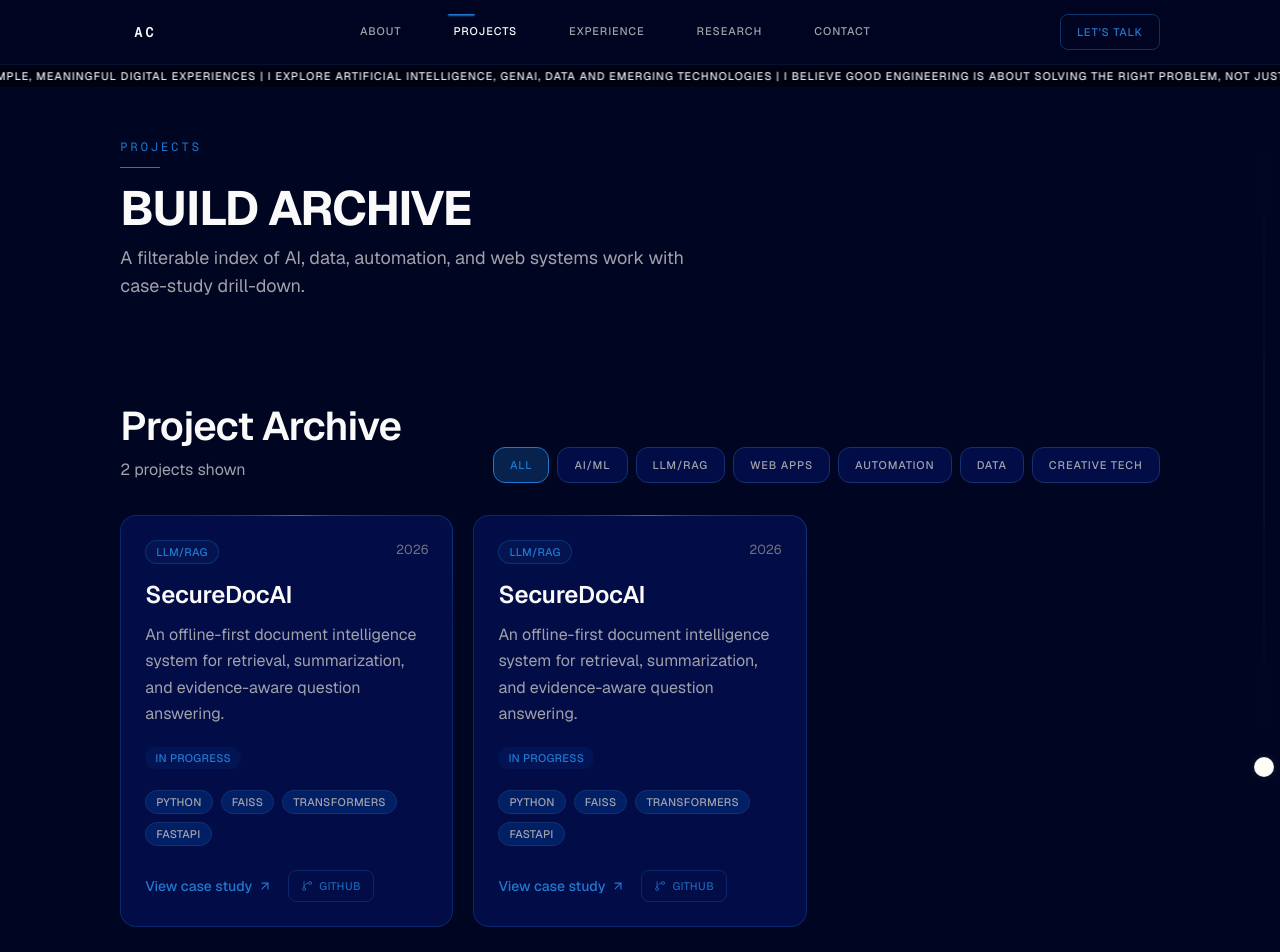
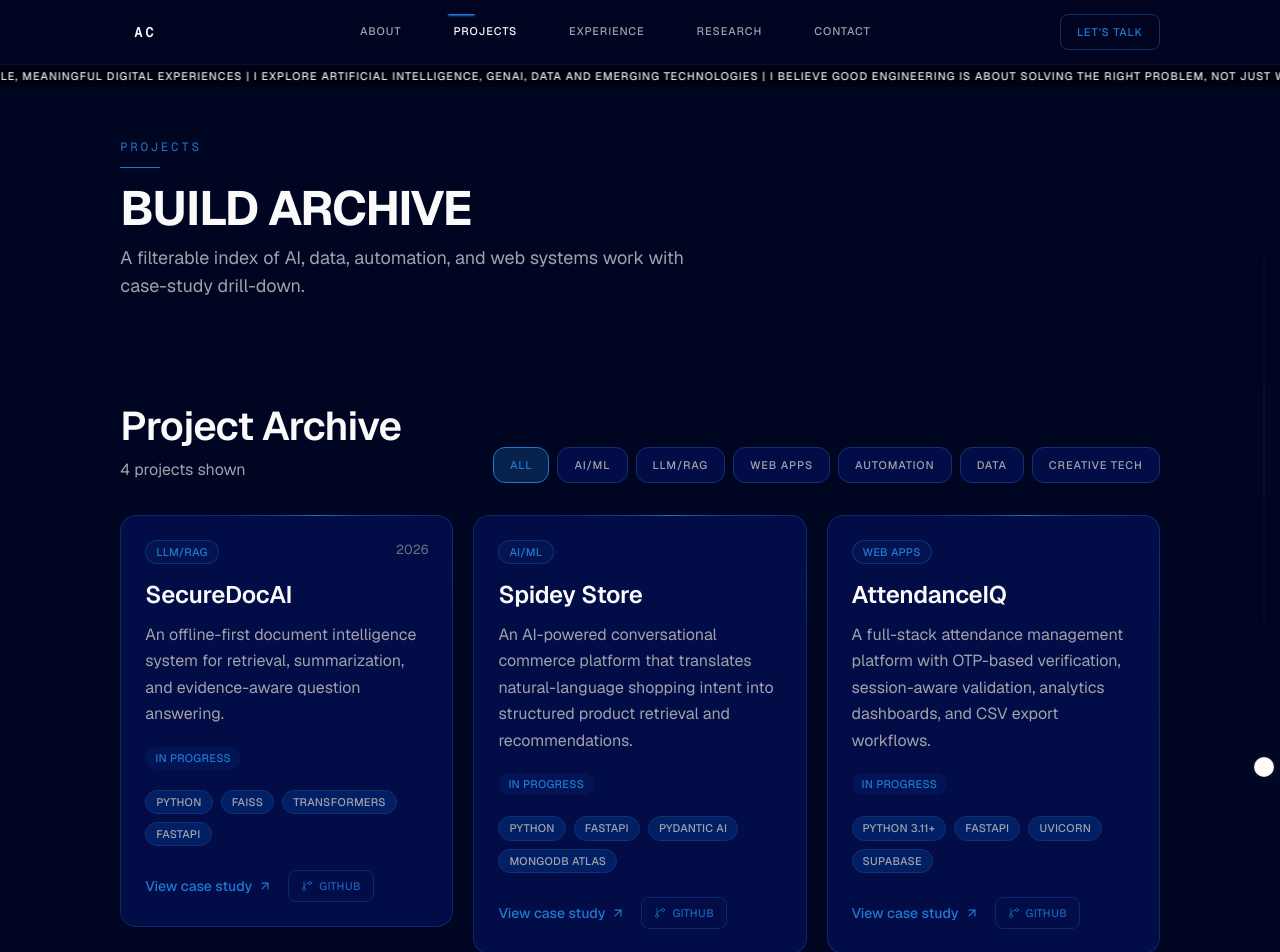
Before and after one commit to ajiteshchanna/AjiteshPortfolio, a Next.js app: page /projects in a window 1280 px wide. Shown: the top 952 px of the page. Built offline with nearby package versions, Linux system fonts and the light colour scheme; no server answers.

Commit message:
updating projects.js

```diff
--- a/src/data/projects.ts
+++ b/src/data/projects.ts
@@ -97,97 +97,245 @@ export const PROJECTS: Project[] = [
     },
   },
   {
-    id: "securedocai",
-    slug: "securedocai",
-    title: "SecureDocAI",
+    id: "spidey-store",
+    slug: "spidey-store",
+    title: "Spidey Store",
     description:
-      "An offline-first document intelligence system for retrieval, summarization, and evidence-aware question answering.",
-    category: "LLM/RAG",
-    year: "2026",
+      "An AI-powered conversational commerce platform that translates natural-language shopping intent into structured product retrieval and recommendations.",
+    category: "AI/ML",
+    year: "",
     status: "In Progress",
-    technologies: ["Python", "FAISS", "Transformers", "FastAPI", "Docker"],
-    image: "/images/projects/securedocai.jpg",
-    github: "https://github.com/ajiteshchanna/SecureDocExperiments",
+    technologies: [
+      "Python",
+      "FastAPI",
+      "Pydantic AI",
+      "MongoDB Atlas",
+      "Groq",
+      "Qwen 2.5 32B",
+      "Pydantic",
+      "Logfire",
+      "Vanilla JavaScript",
+      "CSS",
+    ],
+    image: "",
+    github: "https://github.com/ajiteshchanna/Spidey-Store",
     demo: "",
-    featured: true,
+    featured: false,
     caseStudy: {
       overview:
-        "SecureDocAI explores how privacy-sensitive documents can be queried locally using retrieval workflows and compact language models without cloud dependency.",
+        "Spidey Store demonstrates conversational shopping by mapping free-form user queries to structured MongoDB filters and dynamic recommendations.",
       problem:
-        "Knowledge workers handling sensitive documents often need answer retrieval, but cloud-hosted systems can violate policy or trust boundaries.",
+        "Traditional e-commerce search often fails for semantic requests like style, color, and budget combinations expressed in natural language.",
       whyItMatters:
-        "A private-by-default assistant unlocks faster decision making while preserving compliance and data ownership in restricted environments.",
+        "Conversational retrieval makes discovery faster and more intuitive by preserving context across turns instead of forcing users through rigid filters.",
       role:
-        "Designed retrieval architecture, implemented document ingestion flow, and iterated on answer quality strategy.",
+        "Built an end-to-end AI shopping assistant with multi-turn memory, retrieval orchestration, and a recommendation workflow.",
       architecture:
-        "Pipeline: document parsing, OCR fallback, semantic chunking, embedding indexing in FAISS, retrieval layer, and offline response generation.",
-      stack: "Python, FAISS, sentence-transformers, FastAPI, Docker",
+        "Decoupled FastAPI orchestration from retrieval and recommendation services: ProductSearchFilters -> ProductFilterNormalizer -> MongoQueryBuilder -> ProductSearchService, with a separate RecommendationService and SimilarityScorer.",
+      stack:
+        "Python 3.10+, FastAPI, Pydantic AI, MongoDB Atlas, Groq (Qwen 2.5 32B), Pydantic v2, Logfire, Vanilla JS, CSS",
       implementation:
-        "Built ingestion modules with traceable metadata and a retrieval layer tuned for relevance and citation support. Added modular service boundaries for testing each stage independently.",
+        "Implemented Text2NoSQL filter extraction, colloquial term normalization, and modular query execution to support context-aware product search and recommendation flows.",
       engineeringDecisions: [
-        "Prioritized local model compatibility before advanced generation features.",
-        "Used vector index snapshots to make iteration reproducible across experiments.",
-        "Separated retrieval scoring from response rendering to improve debuggability.",
+        "Separated AI orchestration from retrieval and recommendation modules to keep the system extensible.",
+        "Used schema-enforced filter extraction to convert unstructured chat into validated query inputs.",
+        "Added observability with Logfire for tracing latency, database calls, and LLM tool behavior.",
       ],
       challenges: [
-        "Uneven OCR quality across document formats.",
-        "Retrieval drift when chunk sizes were too broad.",
-        "Balancing latency with answer depth on consumer hardware.",
+        "Interpreting ambiguous natural-language shopping intent reliably.",
+        "Maintaining context continuity across multi-turn queries.",
+        "Normalizing colloquial terms into canonical catalog attributes.",
       ],
       solutions: [
-        "Added OCR fallback and preprocessing normalization.",
-        "Introduced chunk overlap and metadata-aware retrieval filters.",
-        "Applied staged retrieval with capped context windows.",
+        "Built a structured retrieval pipeline with filter parsing, normalization, and query-building stages.",
+        "Introduced a memory layer and context merger to persist session constraints across turns.",
+        "Implemented content-based recommendation scoring across category, color, price, and ratings.",
       ],
       results:
-        "The system now returns grounded answers with source context, making internal document lookup significantly more actionable for early testing scenarios.",
+        "Delivers context-aware conversational shopping and includes one-click seeding of 500+ products for rapid end-to-end testing.",
       evaluation:
-        "Evaluation is currently based on curated question sets and relevance review. Quantitative benchmarking is planned with a larger validation corpus.",
+        "Behavior is validated through interactive chat flows, structured retrieval outputs, and recommendation response checks documented in the API workflow.",
       metrics: [
         {
-          label: "Answer grounding score",
-          value: "TODO",
-          note: "Pending formal retrieval evaluation baseline.",
-          isPlaceholder: true,
-        },
-        {
-          label: "Median retrieval latency",
-          value: "TODO",
-          note: "Will be captured after final model and index lock.",
-          isPlaceholder: true,
+          label: "Seed dataset size",
+          value: "500+ products",
         },
       ],
       diagram: {
-        title: "SecureDocAI Architecture",
-        description: "End-to-end offline document intelligence pipeline.",
+        title: "Spidey Store Architecture",
+        description:
+          "AI orchestration, structured retrieval, recommendation scoring, and MongoDB-backed product discovery flow.",
         nodes: [
-          "Documents",
-          "Parsing",
-          "OCR",
-          "Chunking",
-          "Embeddings",
-          "FAISS",
-          "Retrieval",
-          "Offline LLM",
-          "Answer",
-          "Evaluation",
+          "Frontend",
+          "FastAPI",
+          "Pydantic AI Agent",
+          "Memory Layer",
+          "ProductSearchFilters",
+          "ProductFilterNormalizer",
+          "MongoQueryBuilder",
+          "ProductSearchService",
+          "RecommendationService",
+          "SimilarityScorer",
+          "MongoDB Atlas",
         ],
       },
-      screenshots: [
-        {
-          src: "/images/projects/securedocai-workflow.png",
-          alt: "SecureDocAI workflow view with ingestion and retrieval stages",
-          caption: "Workflow panel used during retrieval pipeline verification.",
-        },
-      ],
       lessonsLearned: [
-        "Retrieval quality is often a larger lever than model size.",
-        "Traceability fields are essential for debugging hallucination-like behavior.",
+        "Natural-language shopping benefits from strict schema mapping before query execution.",
+        "Conversation memory materially improves multi-turn retrieval relevance.",
       ],
       futureImprovements: [
-        "Add reranking stage for improved top-k relevance.",
-        "Introduce multilingual document support.",
-        "Automate regression checks for retrieval quality changes.",
+        "Hybrid lexical plus vector search integration.",
+        "Image-based product search workflows.",
+        "Voice-driven shopping input.",
+        "Authentication for persistent preference profiles.",
+        "Redis-backed distributed session caching.",
+      ],
+    },
+  },
+  {
+    id: "attendanceiq",
+    slug: "attendanceiq",
+    title: "AttendanceIQ",
+    description:
+      "A full-stack attendance management platform with OTP-based verification, session-aware validation, analytics dashboards, and CSV export workflows.",
+    category: "WEB APPS",
+    year: "",
+    status: "In Progress",
+    technologies: [
+      "Python 3.11+",
+      "FastAPI",
+      "Uvicorn",
+      "Supabase",
+      "PostgreSQL",
+      "Pandas",
+      "Pydantic Settings",
+      "React 18",
+      "Vite 5",
+      "Tailwind CSS",
+      "Axios",
+      "Recharts",
+      "Framer Motion",
+      "JWT",
+      "SMTP",
+    ],
+    image: "",
+    github: "https://github.com/ajiteshchanna/smart-attendance-system",
+    demo: "",
+    featured: false,
+    caseStudy: {
+      overview:
+        "AttendanceIQ streamlines classroom and lab attendance with class/session controls, OTP email verification, and reporting workflows.",
+      problem:
+        "Manual attendance processes are error-prone and make it difficult to enforce enrollment, prevent duplicates, and generate reliable reports.",
+      whyItMatters:
+        "A validated attendance pipeline improves data integrity for academic operations while reducing administrative overhead.",
+      role:
+        "Built a full-stack platform across backend APIs, frontend dashboards, and attendance verification workflows.",
+      architecture:
+        "Layered architecture: React frontend -> FastAPI routers -> service layer -> repository layer -> Supabase PostgreSQL, with SMTP integration for OTP delivery and optional GitHub export integration.",
+      stack:
+        "FastAPI, Supabase PostgreSQL, React, Vite, Tailwind CSS, Axios, Recharts, Framer Motion, JWT auth, SMTP",
+      implementation:
+        "Implemented class management, attendance session lifecycle handling, OTP request/verify endpoints, enrollment-aware checks, duplicate prevention per session, analytics views, and CSV export paths.",
+      engineeringDecisions: [
+        "Used a router -> service -> repository separation to keep business rules testable and scoped.",
+        "Modeled attendance with session-aware validation to enforce active-window and per-session constraints.",
+        "Applied OTP verification over email before attendance write operations to improve identity assurance.",
+      ],
+      challenges: [
+        "Maintaining strict validation across class open state, session status, enrollment, and duplicate limits.",
+        "Handling OTP expiry and delivery dependencies within the attendance flow.",
+        "Keeping attendance data exportable for downstream reporting needs.",
+      ],
+      solutions: [
+        "Introduced a deterministic request-otp -> verify-otp pipeline with guardrails at each stage.",
+        "Used session-scoped code validation and enrollment checks before OTP generation.",
+        "Added analytics matrix endpoints and CSV export workflows for operational reporting.",
+      ],
+      results:
+        "Delivers an end-to-end attendance workflow from class open/close control through OTP-verified marking and report generation.",
+      evaluation:
+        "Validated via documented API workflows for attendance request/verification, session lifecycle handling, and analytics/export routes.",
+      diagram: {
+        title: "AttendanceIQ System Flow",
+        description:
+          "Frontend, FastAPI layers, data persistence, and integrations used in OTP-based attendance operations.",
+        nodes: [
+          "Student/Admin UI",
+          "React Frontend",
+          "FastAPI Routers",
+          "Service Layer",
+          "Repository Layer",
+          "Supabase PostgreSQL",
+          "SMTP Email Server",
+          "GitHub Export",
+        ],
+      },
+      lessonsLearned: [
+        "Session-aware constraints are essential for preventing duplicate and invalid attendance writes.",
+        "Clear layering improves maintainability for rule-heavy backend workflows.",
+      ],
+      futureImprovements: [
+        "Expand operational observability for OTP delivery and verification failures.",
+        "Harden export automation paths for broader reporting integrations.",
+      ],
+    },
+  },
+  {
+    id: "project-scaffold-agent",
+    slug: "project-scaffold-agent",
+    title: "Project Scaffold Agent",
+    description:
+      "A CLI utility that generates nested project structures from JSON or YAML configs with dry-run safety and overwrite protection.",
+    category: "AUTOMATION",
+    year: "",
+    status: "In Progress",
+    technologies: ["Python", "JSON", "YAML", "PyPI", "CLI"],
+    image: "",
+    github: "https://github.com/ajiteshchanna/project-scaffold-agent",
+    demo: "",
+    featured: false,
+    caseStudy: {
+      overview:
+        "Project Scaffold Agent automates project bootstrapping by converting declarative structure files into real folder and file trees.",
+      problem:
+        "Manual creation of nested directories and starter files is repetitive and error-prone during project setup.",
+      whyItMatters:
+        "Standardized scaffolding improves setup speed and consistency across hackathons, templates, and multi-service projects.",
+      role:
+        "Designed and implemented a modular CLI workflow for parsing, validation, preview, and file-system execution.",
+      architecture:
+        "Module split: main.py for CLI orchestration, parser.py for JSON/YAML ingestion, validator.py for safety checks, executor.py for file operations, and utils.py for shared helpers.",
+      stack: "Python, JSON, YAML, PyPI packaging, CLI",
+      implementation:
+        "Implemented recursive folder/file generation, dry-run simulation, tree preview output, and force-gated overwrite behavior for safer execution.",
+      engineeringDecisions: [
+        "Kept parser, validator, and executor responsibilities separate to support future extensibility.",
+        "Added dry-run mode to verify operations before touching the filesystem.",
+        "Required an explicit force flag for overwrite scenarios to reduce destructive mistakes.",
+      ],
+      challenges: [
+        "Handling deeply nested structures from multiple config formats consistently.",
+        "Balancing automation speed with safeguards for existing directories.",
+        "Keeping CLI output understandable before execution.",
+      ],
+      solutions: [
+        "Unified JSON and YAML parsing into a shared internal structure model.",
+        "Introduced tree preview and dry-run paths for preflight validation.",
+        "Applied explicit overwrite protection with a force-flag gate.",
+      ],
+      results:
+        "Provides a reusable pip-installable scaffolding tool that automates project structure creation with safety controls.",
+      evaluation:
+        "Verified through configuration-driven scaffold generation, dry-run simulations, and overwrite-protection flows.",
+      lessonsLearned: [
+        "Declarative scaffolding benefits from strict validation before execution.",
+        "Safety flags are essential in developer automation tools that modify the filesystem.",
+      ],
+      futureImprovements: [
+        "Template variable injection for dynamic placeholder replacement.",
+        "Natural-language project description parsing.",
+        "Boilerplate code generation and LLM planning integration.",
       ],
     },
   },
```
